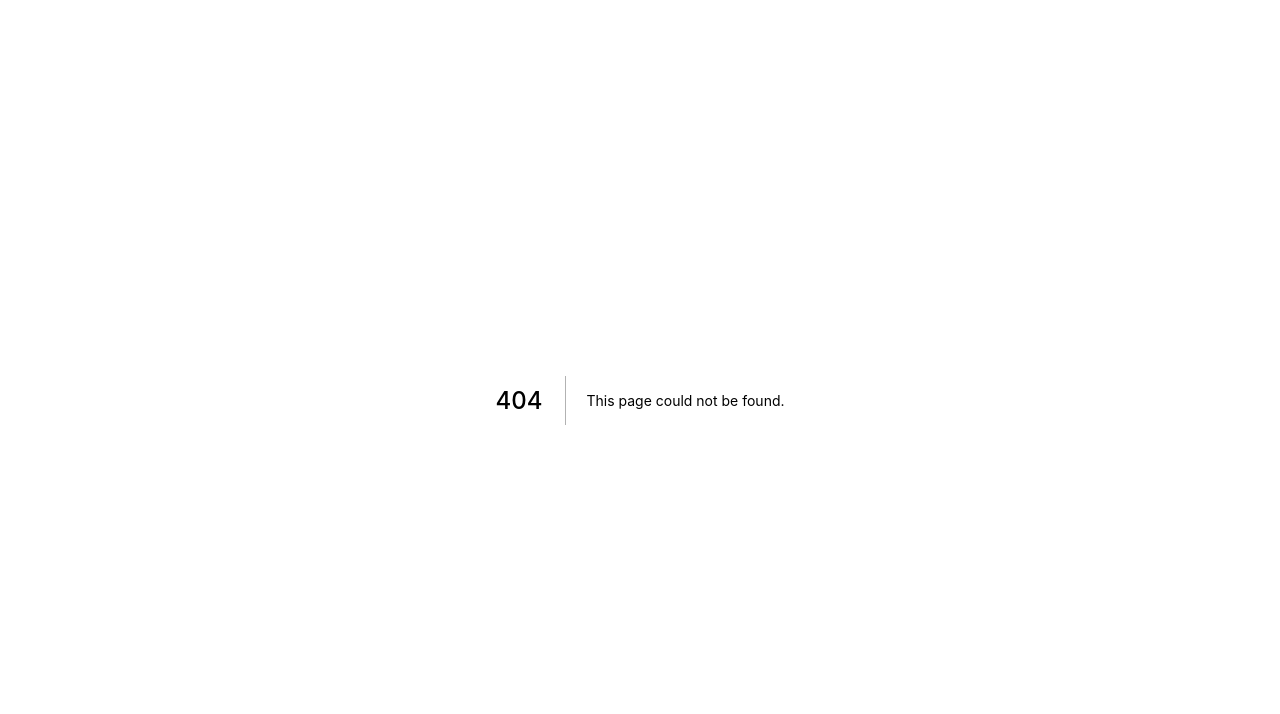
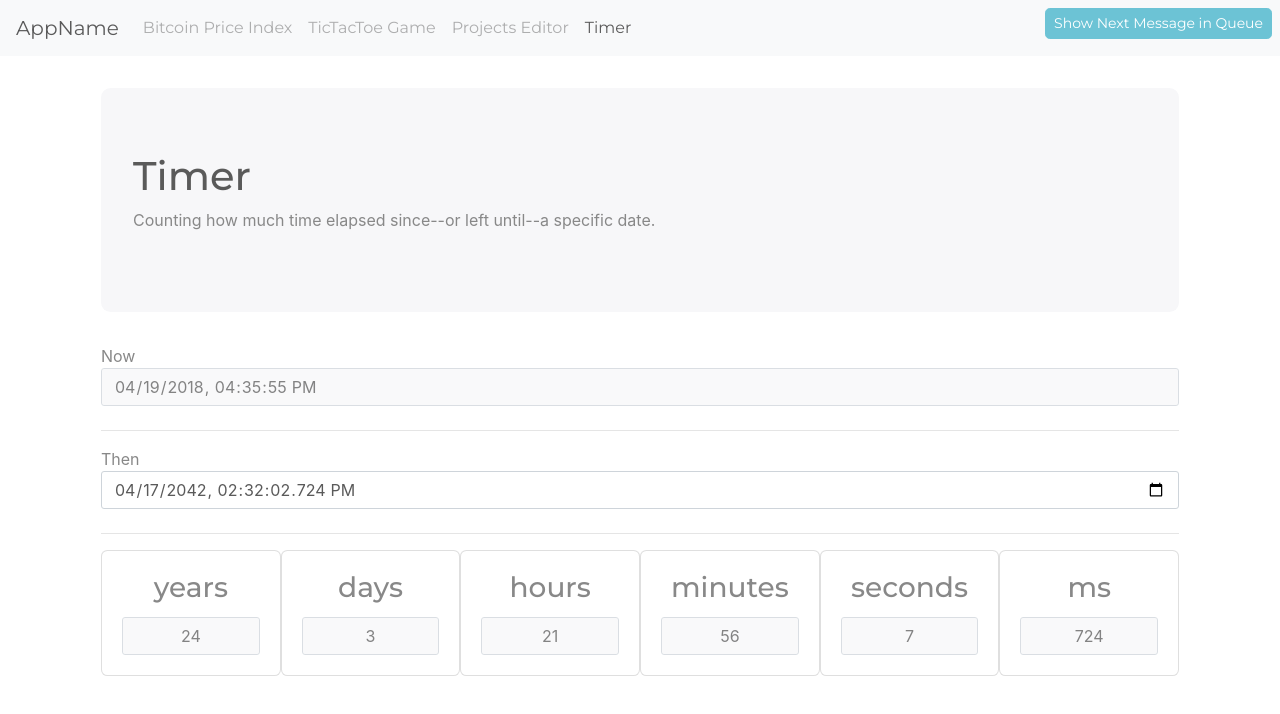
Before and after one commit to jdstein1/next-test, a Next.js app: page /timer in a window 1280 px wide. Before the commit this address had no page. Shown: the top 714 px of the page. Built offline with nearby package versions, Linux system fonts and the light colour scheme.

Commit message:
add timer page.

```diff
--- a/components/Layout.js
+++ b/components/Layout.js
@@ -8,12 +8,6 @@ class Layout extends Component {
 	constructor (props) {
 		super(props);
 		this.state = {
-			links: [
-				{id:0,title:'Home',url:''},
-				{id:1,title:'Bitcoin Price Index',url:'bpi'},
-				{id:2,title:'TicTacToe Game',url:'tictactoe'},
-				{id:3,title:'Projects Editor',url:'projects'}
-			],
 			activePageIndex:0
 		};
 		// console.log('Layout state: ',this.state);
@@ -38,7 +32,7 @@ class Layout extends Component {
 					<link rel="stylesheet" href="https://use.fontawesome.com/releases/v5.0.9/css/fontawesome.css" integrity="sha384-Lyz+8VfV0lv38W729WFAmn77iH5OSroyONnUva4+gYaQTic3iI2fnUKtDSpbVf0J" crossorigin="anonymous"/>
 					{/* <link rel="stylesheet" href="http://cdnjs.cloudflare.com/ajax/libs/toastr.js/latest/css/toastr.css"/> */}
 				</Head>
-				<Navbar links={this.state.links} activePageIndex={this.props.activePageIndex} />
+				<Navbar pages={this.props.pages} activePageIndex={this.props.activePageIndex} />
 				<MessageQueue msgs={this.props.msgs} />
 				<div className="container">
 					{this.props.children}
@@ -130,7 +124,13 @@ Layout.propTypes = {
 
 };
 Layout.defaultProps = {
-
+    pages: [
+        {id:0,title:'Home',url:''},
+        {id:1,title:'Bitcoin Price Index',url:'bpi'},
+        {id:2,title:'TicTacToe Game',url:'tictactoe'},
+        {id:3,title:'Projects Editor',url:'projects'},
+        {id:4,title:'Timer',url:'timer'}
+    ]
 };
 
 export default Layout;
--- a/components/Navbar.js
+++ b/components/Navbar.js
@@ -24,11 +24,11 @@ class Navbar extends Component {
 
 	render () {
 
-		const navLinks = this.props.links.filter(link => {
+		const navLinks = this.props.pages.filter(link => {
 			return link.url !== ''
 		}).map((link, i) => {
 			return (
-				<li key={i} role="presentation">
+				<li key={i} role='presentation'>
 					<Link prefetch href={'/'+link.url}>
 						<a className={'nav-item nav-link ' + (this.isActiveNav(link.id,this.props.activePageIndex)?'active':'')}>{link.title}</a>
 					</Link>
@@ -37,13 +37,13 @@ class Navbar extends Component {
 		});
 
 		return (
-			<nav className="navbar navbar-expand-md navbar-light bg-light">
-				<Link href="/"><a className="navbar-brand">AppName</a></Link>
-				<button className="navbar-toggler" type="button" data-toggle="collapse" data-target="#navbarResponsive" aria-controls="navbarResponsive" aria-expanded="true" aria-label="Toggle navigation">
-				<span className="navbar-toggler-icon"></span>
+			<nav className='navbar navbar-expand-md navbar-light bg-light'>
+				<Link href='/'><a className='navbar-brand'>AppName</a></Link>
+				<button className='navbar-toggler' type='button' data-toggle='collapse' data-target='#navbarResponsive' aria-controls='navbarResponsive' aria-expanded='true' aria-label='Toggle navigation'>
+				<span className='navbar-toggler-icon'></span>
 				</button>
-				<div className="navbar-collapse collapse" id="navbarResponsive">
-					<ul className="navbar-nav" role="group">
+				<div className='navbar-collapse collapse' id='navbarResponsive'>
+					<ul className='navbar-nav' role='group'>
 						{navLinks}
 					</ul>
 				</div>
--- /dev/null
+++ b/components/timer/TimerDisplay.js
@@ -0,0 +1,125 @@
+import TimerInput from './TimerInput';
+
+class TimerDisplay extends React.Component {
+
+    static defaultProps = {
+        then: new Date('2042-04-17T14:32:02.724')
+    }
+
+    constructor(props) {
+		super(props);
+		this.state = {
+            myNotifyColors: { background: '#0E1717', text: '#eee' },
+            now: new Date(),
+            then: new Date('2042-04-17T14:32:02.724'),
+            time: {}
+		}
+		// console.log('TimerDisplay props: ',props);
+		// console.log('* TimerDisplay this.state: ',this.state);
+	}
+
+    componentWillMount() {
+        this.setState({
+            nowISO: this.state.now.toISOString().slice(0, -1),
+            thenISO: this.state.then.toISOString().slice(0, -1)
+        }, () => {
+            // console.log('*** TimerDisplay this.state: ',this.state);
+        })
+    }
+
+    componentDidMount() {
+        this.updateElapsed()
+    }
+
+	changeThen(e) {
+        // console.group('START changeThen: ', e.target.value);
+        // change the selected project using SELECT/OPTION menu
+        this.setState({
+            then: new Date(e.target.value)
+        }, () => {
+            console.log('this.state.then: ',this.state.then);
+            this.setState({
+                thenISO: this.state.then.toISOString().slice(0, -1)
+            }, () => {
+                console.log('this.state.thenISO: ',this.state.thenISO);
+                console.groupEnd()
+                this.updateElapsed()
+            })
+
+        })
+    }
+
+    updateElapsed() {
+        // console.group('START updateElapsed');
+        this.setState({
+            time: {
+
+                // console.log('real ms: ', this.state.then - this.state.now)
+                ms: (this.state.then - this.state.now)%1000,
+
+                // console.log('real seconds: ', ((this.state.then - this.state.now)/1000))
+                seconds: Math.floor((this.state.then - this.state.now)/1000)%60,
+
+                // console.log('real minutes: ', ((this.state.then - this.state.now)/(1000*60)))
+                minutes: Math.floor((this.state.then - this.state.now)/(1000*60))%(60),
+
+                // console.log('real hours: ', ((this.state.then - this.state.now)/(1000*60*60)))
+                hours: Math.floor((this.state.then - this.state.now)/(1000*60*60))%(24),
+
+                // console.log('real days: ', ((this.state.then - this.state.now)/(1000*60*60*24)))
+                days: Math.floor((this.state.then - this.state.now)/(1000*60*60*24))%(365),
+
+                // console.log('real years: ', (this.state.then - this.state.now)/(1000*60*60*24*365))
+                years: Math.floor((this.state.then - this.state.now)/(1000*60*60*24*365))
+
+            }
+
+        }, () => {
+            console.log('this.state.time.years: ',this.state.time.years);
+            console.groupEnd()
+        })
+
+    }
+
+	render() {
+
+        const timeFields = Object.keys(this.state.time)
+            .reverse()
+            .map( (key,i) => {
+                console.log('time['+key+']: ', this.state.time[key]);
+                return <TimerInput key={i} units={key} time={this.state.time[key]} />
+            })
+
+		return (
+            <div>
+                <div className='row'>
+                    <div className='col-12'>
+                        <label>
+                            Now
+                            <input className='form-control' ref='nowInput' type='datetime-local' defaultValue={this.state.nowISO} readOnly />
+                        </label>
+                    </div>
+                </div>
+                <hr/>
+                <div className='row'>
+                    <div className='col-12'>
+                        <label>
+                            Then
+                            <input className='form-control' ref='thenInput' type='datetime-local' defaultValue={this.state.thenISO} onChange={this.changeThen.bind(this)} />
+                        </label>
+                    </div>
+                </div>
+                <hr/>
+                <div className='row'>
+                    <div className='col-12 d-flex flex-row flex-this.state.nowrap justify-content-between align-content-center align-items-stretch'>
+                        {timeFields}
+                    </div>
+                </div>
+                <style jsx>{`
+                `}</style>
+            </div>
+        );
+	}
+}
+
+export default TimerDisplay;
--- /dev/null
+++ b/components/timer/TimerInput.js
@@ -0,0 +1,27 @@
+class TimerInput extends React.Component {
+
+	constructor(props) {
+		super(props);
+		this.state = {
+		}
+		// console.log('TimerInput props: ',props);
+	}
+
+	render() {
+
+        return (
+            <div className=''>
+                <div className='card'>
+                    <div className='card-body text-center'>
+                <h3 className='card-title'>{this.props.units}</h3>
+                <input className='form-control text-center' type='text' value={ this.props.time } readOnly />
+                    </div>
+                </div>
+                <style jsx>{`
+                `}</style>
+            </div>
+        );
+	}
+}
+
+export default TimerInput;
--- /dev/null
+++ b/pages/timer.js
@@ -0,0 +1,32 @@
+import Layout from '../components/Layout';
+import TimerDisplay from '../components/timer/TimerDisplay';
+
+/* this is a function component */
+
+const Timer = (props) => (
+	<Layout msgs={props.messages} pages={props.pages} activePageIndex={props.currentPageIndex}>
+		<div className='timer module'>
+            <div className='jumbotron'>
+                <h1>{props.title}</h1>
+                <p>{props.description}</p>
+            </div>
+            <TimerDisplay />
+		</div>
+		<style jsx local>{`
+			.timer {
+				// border:0.25em solid orange;
+			}
+	`}</style>
+	</Layout>
+);
+
+Timer.getInitialProps = async function() {
+
+	return {
+        title:'Timer',
+        description:'Counting how much time elapsed since--or left until--a specific date.',
+        currentPageIndex:4
+	}
+}
+
+export default Timer;
```
Also changed, not shown: pages/index.js (+19 -6 lines), pages/tictactoe.js (+40 -65 lines).
